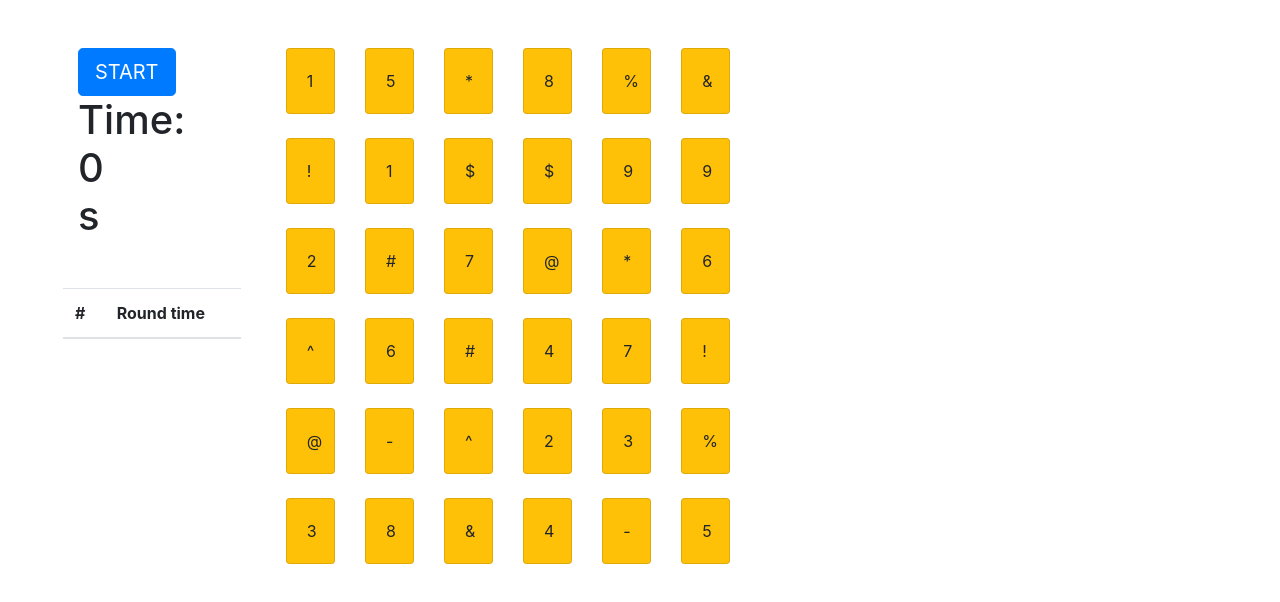
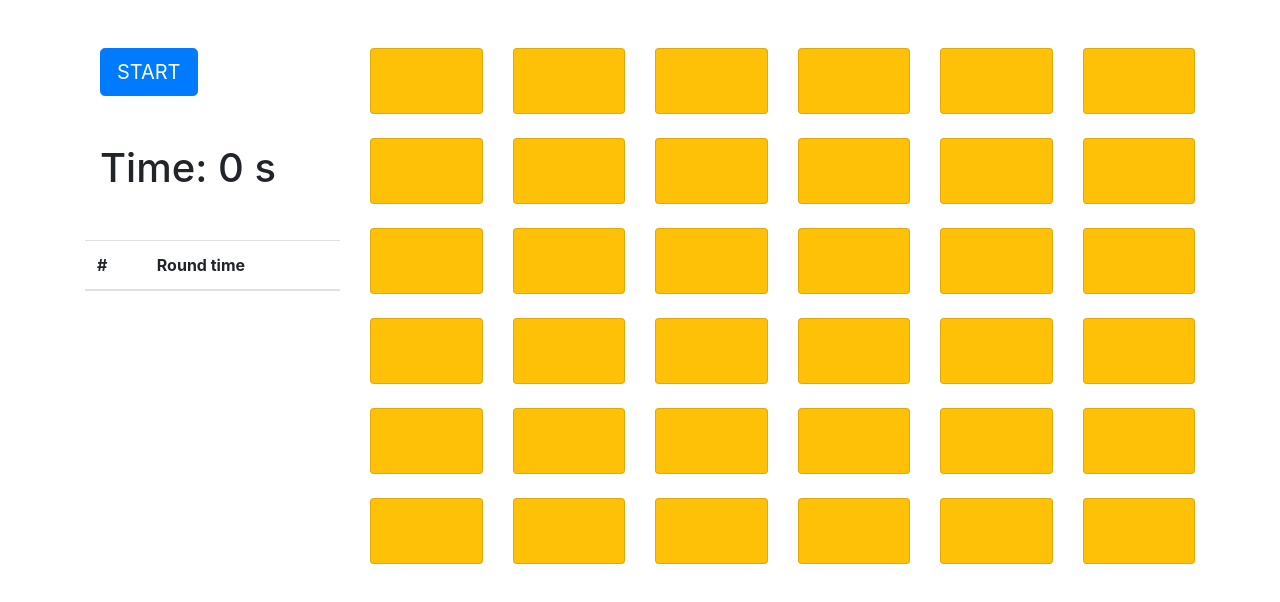
Before and after one commit to vladimirloskutov/memory-game, a React (Create React App) app: page / in a window 1280 px wide. Shown: the top 602 px of the page. Built offline with nearby package versions, Linux system fonts and the light colour scheme.

Commit message:
small fixes

```diff
--- a/src/components/App.jsx
+++ b/src/components/App.jsx
@@ -6,15 +6,15 @@ import GameResultsTable from "./GameResultsTable";
 export default class App extends React.Component {
     static defaultProps = {
         icons: [
-      { value: '1', status: 'closed' }, { value: '2', status: 'closed' }, { value: '3', status: 'closed' }, { value: '4', status: 'closed' },
-      { value: '5', status: 'closed' }, { value: '6', status: 'closed' }, { value: '7', status: 'closed' }, { value: '8', status: 'closed' },
-      { value: '9', status: 'closed' }, { value: '1', status: 'closed' }, { value: '2', status: 'closed' }, { value: '3', status: 'closed' },
-      { value: '4', status: 'closed' }, { value: '5', status: 'closed' }, { value: '6', status: 'closed' }, { value: '7', status: 'closed' },
-      { value: '8', status: 'closed' }, { value: '9', status: 'closed' }, { value: '!', status: 'closed' }, { value: '@', status: 'closed' },
-      { value: '#', status: 'closed' }, { value: '$', status: 'closed' }, { value: '%', status: 'closed' }, { value: '^', status: 'closed' },
-      { value: '&', status: 'closed' }, { value: '*', status: 'closed' }, { value: '-', status: 'closed' }, { value: '!', status: 'closed' },
-      { value: '@', status: 'closed' }, { value: '#', status: 'closed' }, { value: '$', status: 'closed' }, { value: '%', status: 'closed' },
-      { value: '^', status: 'closed' }, { value: '&', status: 'closed' }, { value: '*', status: 'closed' }, { value: '-', status: 'closed' },
+            {value: '1', status: 'closed'}, {value: '2', status: 'closed'}, {value: '3', status: 'closed'}, { value: '4', status: 'closed' },
+            {value: '5', status: 'closed'}, {value: '6', status: 'closed'}, {value: '7', status: 'closed'}, { value: '8', status: 'closed' },
+            {value: '9', status: 'closed'}, {value: '1', status: 'closed'}, {value: '2', status: 'closed'}, { value: '3', status: 'closed' },
+            {value: '4', status: 'closed'}, {value: '5', status: 'closed'}, {value: '6', status: 'closed'}, { value: '7', status: 'closed' },
+            {value: '8', status: 'closed'}, {value: '9', status: 'closed'}, {value: '!', status: 'closed'}, { value: '@', status: 'closed' },
+            {value: '#', status: 'closed'}, {value: '$', status: 'closed'}, {value: '%', status: 'closed'}, { value: '^', status: 'closed' },
+            {value: '&', status: 'closed'}, {value: '*', status: 'closed'}, {value: '-', status: 'closed'}, { value: '!', status: 'closed' },
+            {value: '@', status: 'closed'}, {value: '#', status: 'closed'}, {value: '$', status: 'closed'}, { value: '%', status: 'closed' },
+            {value: '^', status: 'closed'}, {value: '&', status: 'closed'}, {value: '*', status: 'closed'}, { value: '-', status: 'closed' },
         ],
     };
 
@@ -34,12 +34,12 @@ export default class App extends React.Component {
     }
 
     handleStartButtonClick = () => {
-    const { gameStatus } = this.state;
+        const {gameStatus} = this.state;
 
         switch (gameStatus) {
             case null:
                 this.gameStartTimerID = setInterval(() => {
-          this.setState({ gameStatus: 'started', gameTimer: this.state.gameTimer + 1 });
+                    this.setState({gameStatus: 'started', gameTimer: this.state.gameTimer + 1});
                 }, 1000);
                 break;
             case 'started':
@@ -50,7 +50,7 @@ export default class App extends React.Component {
     };
 
     handleCardClick = (cardId) => {
-    const { shuffledIcons, remainingCards, comparisonIcons, gameResults, gameTimer } = this.state;
+        const {shuffledIcons, remainingCards, comparisonIcons, gameResults, gameTimer} = this.state;
 
         comparisonIcons.push(cardId);
         if (comparisonIcons.length < 3) {
@@ -61,7 +61,7 @@ export default class App extends React.Component {
             this.openCardTimerID = setTimeout(() => {
                 const [cardId] = comparisonIcons;
                 shuffledIcons[cardId].status = 'closed';
-        this.setState({ shuffledIcons, comparisonIcons: [] });
+                this.setState({shuffledIcons, comparisonIcons: []});
             }, 1000);
         }
 
@@ -95,30 +95,32 @@ export default class App extends React.Component {
                         return;
                     }
 
-          this.setState({ shuffledIcons, comparisonIcons: [], remainingCards: newRemainingCards });
+                    this.setState({shuffledIcons, comparisonIcons: [], remainingCards: newRemainingCards});
                 } else {
                     shuffledIcons[firstCardId].status = 'closed';
                     shuffledIcons[secondCardId].status = 'closed';
 
-          this.setState({ shuffledIcons, comparisonIcons: [] });
+                    this.setState({shuffledIcons, comparisonIcons: []});
                 }
             }, 1000);
         }
 
-    this.setState({ shuffledIcons, comparisonIcons });
+        this.setState({shuffledIcons, comparisonIcons});
     };
 
     render() {
-    const { gameTimer, gameResults, shuffledIcons } = this.state;
+        const {gameTimer, gameResults, shuffledIcons} = this.state;
 
         return (
-        <div className="row mt-5 ml-5">
-          <div className="col-2">
-            <ControlPanel gameTimer={gameTimer} startButtonClickHandler={this.handleStartButtonClick} />
-            <GameResultsTable gameResults={gameResults} />
+            <div className="container">
+                <div className="row mt-5">
+                    <div className="col-3">
+                        <ControlPanel gameTimer={gameTimer} startButtonClickHandler={this.handleStartButtonClick}/>
+                        <GameResultsTable gameResults={gameResults}/>
                     </div>
-          <div className="col-10">
-            <CardsBoard shuffledIcons={shuffledIcons} cardClickHandler={this.handleCardClick} />
+                    <div className="col-9">
+                        <CardsBoard shuffledIcons={shuffledIcons} cardClickHandler={this.handleCardClick}/>
+                    </div>
                 </div>
             </div>
         );
--- a/src/components/Card.jsx
+++ b/src/components/Card.jsx
@@ -15,7 +15,9 @@ export default class Card extends React.Component {
         card = (
             <div className="col-2 mb-4">
               <div className="card bg-warning">
-                <div id={id} className="card-body" onClick={this.handleCardClick}>{value}</div>
+                <div id={id} className="card-body" onClick={this.handleCardClick}>
+                  <span className="invisible">{value}</span>
+                </div>
               </div>
             </div>
         );
@@ -24,16 +26,16 @@ export default class Card extends React.Component {
         card = (
             <div className="col-2 mb-4">
               <div className="card">
-                <div id={id} className="card-body" onClick={this.handleClick}>{value}</div>
+                <div className="card-body text-center font-weight-bold">{value}</div>
               </div>
             </div>
         );
         break;
       case 'deleted':
         card = (
-            <div className="col-2 mb-4">
-              <div className="card bg-white">
-                <div id={id} className="card-body" onClick={this.handleClick}></div>
+            <div className="col-2">
+              <div>
+                <div className="card-body"></div>
               </div>
             </div>
         );
--- a/src/components/CardsBoard.jsx
+++ b/src/components/CardsBoard.jsx
@@ -15,7 +15,7 @@ export default class CardsBoard extends React.Component {
     const { shuffledIcons } = this.props;
 
     return (
-      <div className="row col-6 mb-5">
+      <div className="row mb-5">
         {this.renderCardsBoard(shuffledIcons)}
       </div>
     );
--- a/src/components/ControlPanel.jsx
+++ b/src/components/ControlPanel.jsx
@@ -11,11 +11,11 @@ export default class ControlPanel extends React.Component {
   render() {
     const { gameTimer } = this.props;
     return (
-      <div className="row col-6 mb-5">
-        <div className="col-2 mr-5">
+      <div className="row col-12 mb-5">
+        <div className="col-12 mr-5">
           <StartButton startButtonClickHandler={this.handleStartButtonClick} />
         </div>
-        <div className="col-6">
+        <div className="col-12 mt-5">
           <Timer gameTimer={gameTimer} />
         </div>
       </div>
```
Lines whose indentation alone changed are shown as unchanged.
